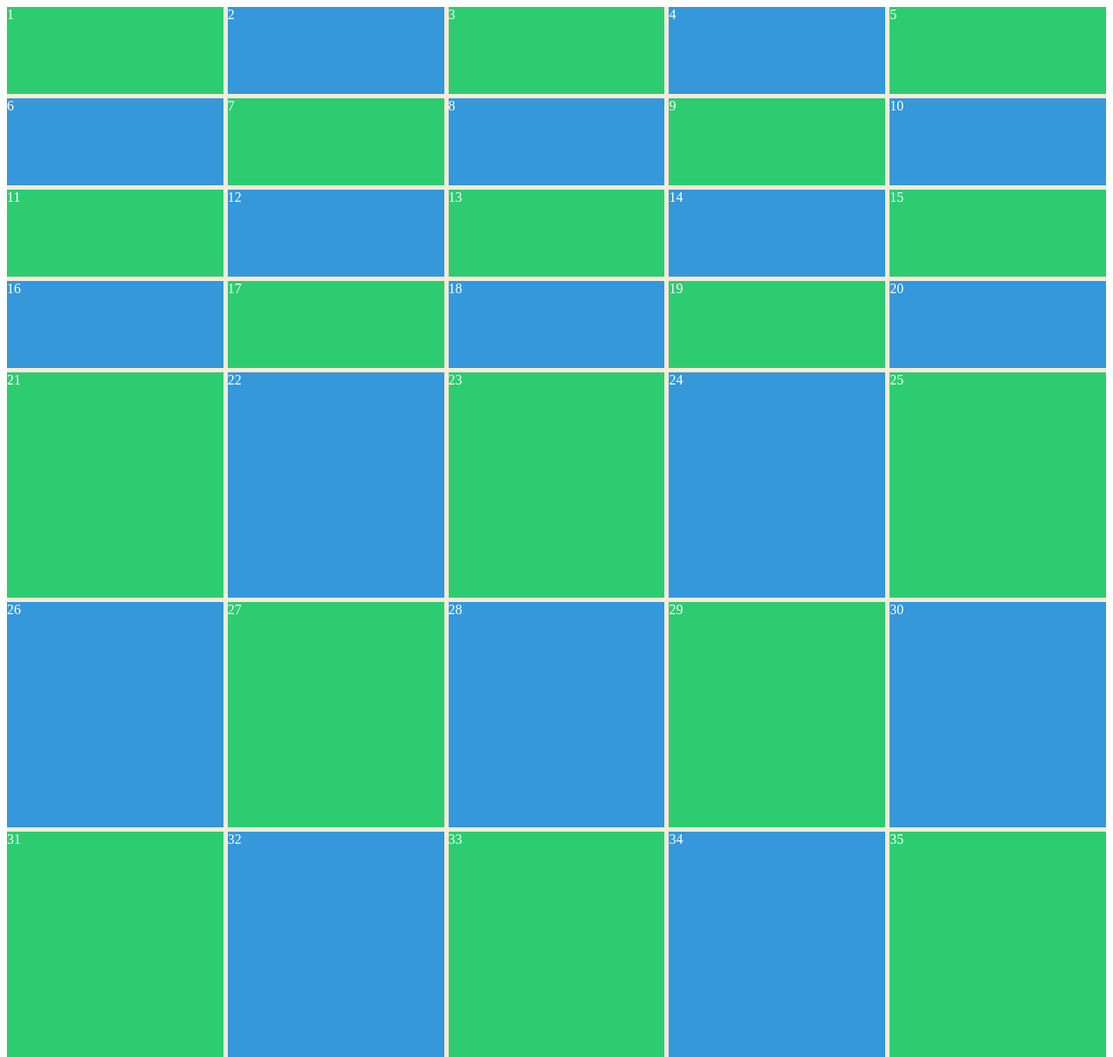
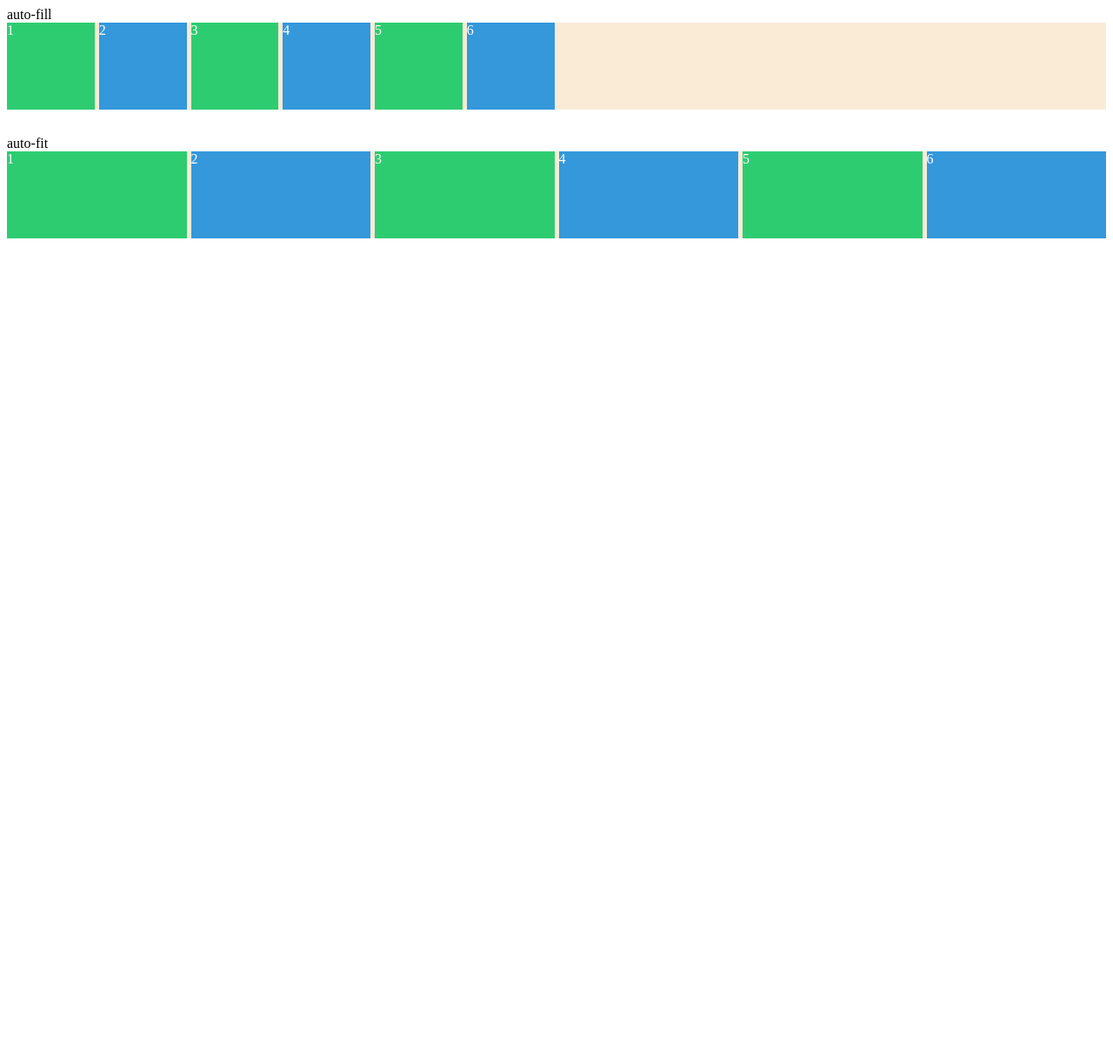
Before and after one commit to msun4100/css-test, a plain HTML site: page grid.html in a window 1280 px wide. Shown: the top 1215 px of the page at 87% size. After the commit the page ends 800 px from the top, so only its background shows below. Drawn offline with Linux system fonts and the light colour scheme.

Commit message:
auto-fill/fit

```diff
--- a/grid-styles.css
+++ b/grid-styles.css
@@ -3,10 +3,8 @@
   color: white;
   display: grid;
   gap: 5px;
-  height: 250vh;
-  grid-template-columns: repeat(5, minmax(100px, 1fr));
-  grid-template-rows: repeat(4, 100px);
-  grid-auto-columns: 100px;
+  grid-auto-rows: 100px;
+  margin-bottom: 30px;
 }
 
 .item:nth-child(odd) {
@@ -16,3 +14,11 @@
 .item:nth-child(even) {
   background-color: #3498db;
 }
+
+.grid:first-child {
+  grid-template-columns: repeat(auto-fill, minmax(100px, 1fr));
+}
+
+.grid:last-child {
+  grid-template-columns: repeat(auto-fit, minmax(100px, 1fr));
+}
--- a/grid.html
+++ b/grid.html
@@ -7,6 +7,7 @@
     <title>(S)CSS Master Class</title>
   </head>
   <body>
+    auto-fill
     <div class="grid">
       <div class="item">1</div>
       <div class="item">2</div>
@@ -14,50 +15,15 @@
       <div class="item">4</div>
       <div class="item">5</div>
       <div class="item">6</div>
-      <div class="item">7</div>
-      <div class="item">8</div>
-      <div class="item">9</div>
-      <div class="item">10</div>
-      <div class="item">11</div>
-      <div class="item">12</div>
-      <div class="item">13</div>
-      <div class="item">14</div>
-      <div class="item">15</div>
-      <div class="item">16</div>
-      <div class="item">17</div>
-      <div class="item">18</div>
-      <div class="item">19</div>
-      <div class="item">20</div>
-      <div class="item">21</div>
-      <div class="item">22</div>
-      <div class="item">23</div>
-      <div class="item">24</div>
-      <div class="item">25</div>
-      <div class="item">26</div>
-      <div class="item">27</div>
-      <div class="item">28</div>
-      <div class="item">29</div>
-      <div class="item">30</div>
-      <div class="item">31</div>
-      <div class="item">32</div>
-      <div class="item">33</div>
-      <div class="item">34</div>
-      <div class="item">35</div>
-      <div class="item">36</div>
-      <div class="item">37</div>
-      <div class="item">38</div>
-      <div class="item">39</div>
-      <div class="item">40</div>
-      <div class="item">41</div>
-      <div class="item">42</div>
-      <div class="item">43</div>
-      <div class="item">44</div>
-      <div class="item">45</div>
-      <div class="item">46</div>
-      <div class="item">47</div>
-      <div class="item">48</div>
-      <div class="item">49</div>
-      <div class="item">50</div>
+    </div>
+    auto-fit
+    <div class="grid">
+      <div class="item">1</div>
+      <div class="item">2</div>
+      <div class="item">3</div>
+      <div class="item">4</div>
+      <div class="item">5</div>
+      <div class="item">6</div>
     </div>
   </body>
 </html>
```
